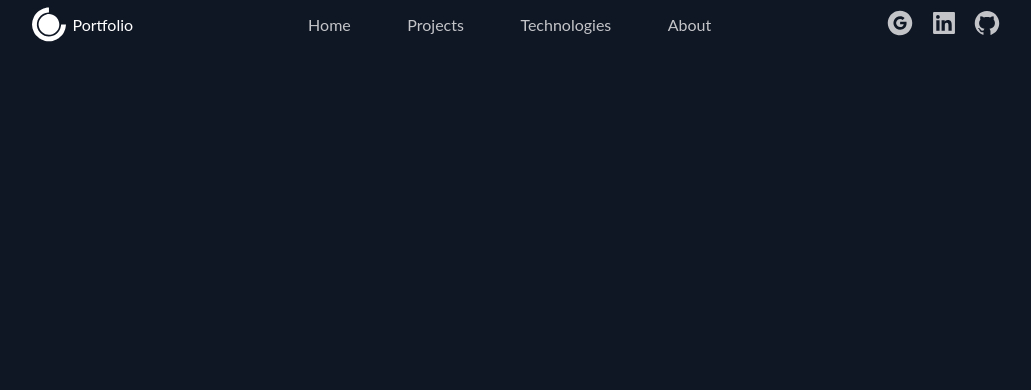
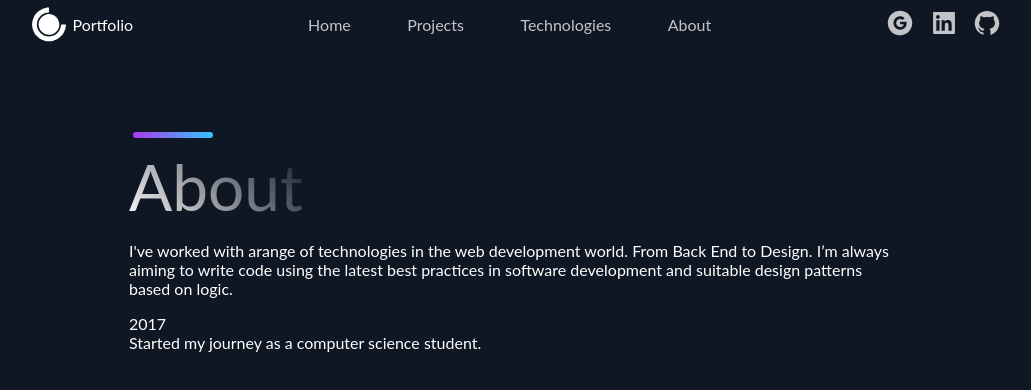
Before and after one commit to eslamsobhy/portfolio-app, a React (Create React App) app: page /about in a window 1280 px wide. Shown: the top 390 px of the page, without its empty margins (127-1158 px from the left). Built offline with nearby package versions, Linux system fonts and the light colour scheme.

Commit message:
added the about-section initial structure

```diff
--- /dev/null
+++ b/src/components/About/About.js
@@ -0,0 +1,27 @@
+import React from "react";
+
+const About = () => {
+  return (
+    <>
+      <section className="about">
+        <div className="section-container">
+          <div className="section-title">About</div>
+          <p className="about-text">
+            I've worked with arange of technologies in the web development
+            world. From Back End to Design. I’m always aiming to write code
+            using the latest best practices in software development and suitable
+            design patterns based on logic.
+          </p>
+          <div className="timeline">
+            <div className="timeline-year">2017</div>
+            <div className="timeline-text">
+              Started my journey as a computer science student.
+            </div>
+          </div>
+        </div>
+      </section>
+    </>
+  );
+};
+
+export default About;
--- a/src/index.js
+++ b/src/index.js
@@ -8,6 +8,7 @@ import App from "./App";
 import Home from "./components/Home/Home";
 import Projects from "./components/Projects/Projects";
 import Technologies from "./components/Technologies/Technologies";
+import About from "./components/About/About";
 
 const root = ReactDOM.createRoot(document.getElementById("root"));
 root.render(
@@ -16,7 +17,7 @@ root.render(
       <App />
       <Routes>
         <Route path="/" element={<Home />} />
-        <Route path="/about" element="" />
+        <Route path="/about" element={<About />} />
         <Route path="/technologies" element={<Technologies />} />
         <Route path="/projects" element={<Projects />} />
         <Route path="/project/:id" element="" />
```
Also changed, not shown: src/components/About/about.css (added).
